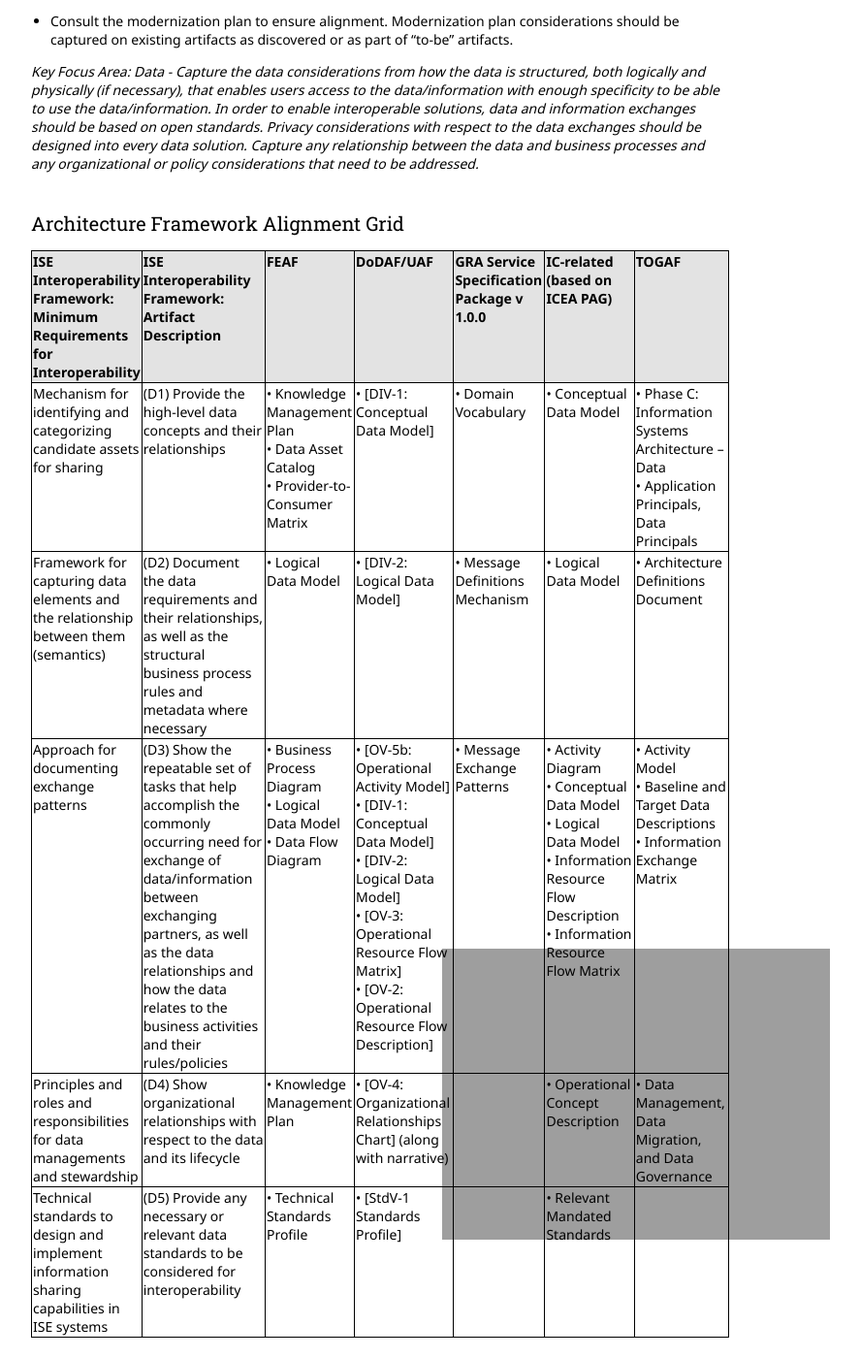
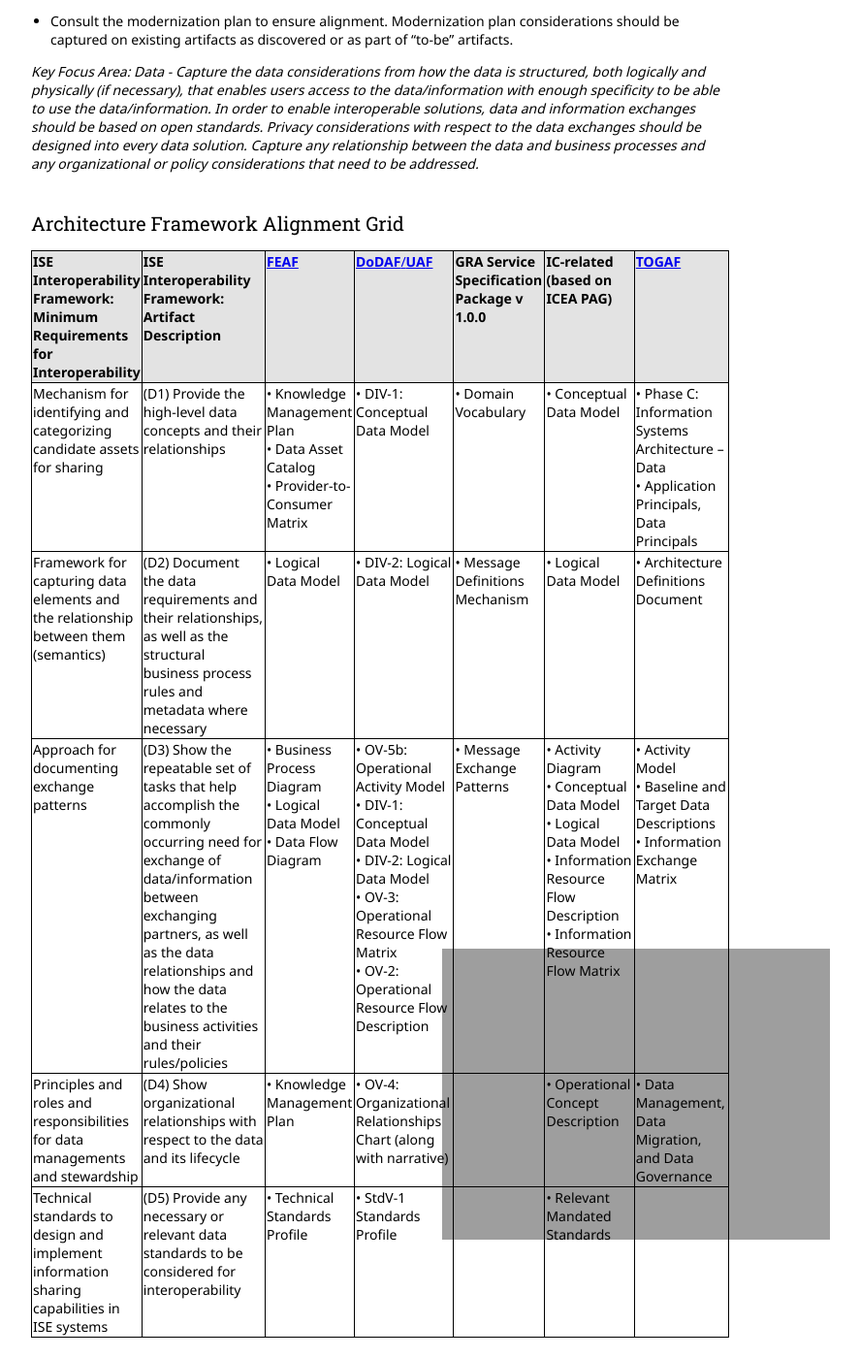
Before and after one commit to Project-Interoperability/project-interoperability.github.io, a Jekyll site: the page built from ref-arch-data.md, in a window 1280 px wide and 1400 px high, scrolled down 1353 px. Shown: the whole window at 97% size, without its empty margins (248-1135 px from the left). Built offline with Jekyll 4.4.1, drawn with Linux system fonts in a browser that asks for light colours; nearby versions of some CDN libraries; part of the change alters nothing that is shown.

```diff
--- a/ref-arch-data.md
+++ b/ref-arch-data.md
@@ -70,9 +70,9 @@ Other Data Domain Considerations:
 
 ## Architecture Framework Alignment Grid
 
-| **ISE Interoperability Framework: Minimum Requirements for Interoperability** | **ISE Interoperability Framework: Artifact Description** | **FEAF** | **DoDAF/UAF** | **GRA Service Specification Package v 1.0.0** | **IC-related (based on ICEA PAG)** | **TOGAF** |
-| Mechanism for identifying and categorizing candidate assets for sharing | (D1) Provide the high-level data concepts and their relationships | • Knowledge Management Plan <br/> • Data Asset Catalog <br/> • Provider-to-Consumer Matrix | • [DIV-1: Conceptual Data Model] | • Domain Vocabulary | •&nbsp;Conceptual Data Model | • Phase C: Information Systems Architecture – Data <br/> • Application Principals, Data Principals |
-| Framework for capturing data elements and the relationship between them (semantics) | (D2) Document the data requirements and their relationships, as well as the structural business process rules and metadata where necessary | • Logical Data Model | • [DIV-2: Logical Data Model] | • Message Definitions Mechanism | • Logical Data Model | • Architecture Definitions Document |
-| Approach for documenting exchange patterns | (D3) Show the repeatable set of tasks that help accomplish the commonly occurring need for exchange of data/information between exchanging partners, as well as the data relationships and how the data relates to the business activities and their rules/policies | • Business Process Diagram <br/> • Logical Data Model <br/> • Data Flow Diagram | • [OV-5b: Operational Activity Model] <br/> • [DIV-1: Conceptual Data Model] <br/> • [DIV-2: Logical Data Model] <br/> • [OV-3: Operational Resource Flow Matrix] <br/> • [OV-2: Operational Resource Flow Description] | • Message Exchange Patterns |  • Activity Diagram <br/> • Conceptual Data Model <br/> • Logical Data Model <br/> •&nbsp;Information Resource Flow Description <br/> •&nbsp;Information Resource Flow Matrix | • Activity Model <br/> • Baseline and Target Data Descriptions <br/> • Information Exchange Matrix |
-| Principles and roles and responsibilities for data managements and stewardship | (D4) Show organizational relationships with respect to the data and its lifecycle | • Knowledge Management Plan | • [OV-4: Organizational Relationships Chart] (along with narrative) | | •&nbsp;Operational Concept Description | • Data Management, Data Migration, and Data Governance |
-| Technical standards to design and implement information sharing capabilities in ISE systems | (D5) Provide any necessary or relevant data standards to be considered for interoperability | • Technical Standards Profile | • [StdV-1 Standards Profile] | | • Relevant Mandated Standards | |
+| **ISE Interoperability Framework: Minimum Requirements for Interoperability** | **ISE Interoperability Framework: Artifact Description** | [**FEAF**](http://www.whitehouse.gov/sites/default/files/omb/assets/egov_docs/common_approach_to-federal_ea.pdf) | [**DoDAF**/**UAF**](http://dodcio.defense.gov/dodaf20.aspx) | **GRA Service Specification Package v 1.0.0** | **IC-related (based on ICEA PAG)** | [**TOGAF**](http://pubs.opengroup.org/architecture/togaf9-doc/arch/) |
+| Mechanism for identifying and categorizing candidate assets for sharing | (D1) Provide the high-level data concepts and their relationships | • Knowledge Management Plan <br/> • Data Asset Catalog <br/> • Provider-to-Consumer Matrix | • DIV-1: Conceptual Data Model | • Domain Vocabulary | •&nbsp;Conceptual Data Model | • Phase C: Information Systems Architecture – Data <br/> • Application Principals, Data Principals |
+| Framework for capturing data elements and the relationship between them (semantics) | (D2) Document the data requirements and their relationships, as well as the structural business process rules and metadata where necessary | • Logical Data Model | • DIV-2: Logical Data Model | • Message Definitions Mechanism | • Logical Data Model | • Architecture Definitions Document |
+| Approach for documenting exchange patterns | (D3) Show the repeatable set of tasks that help accomplish the commonly occurring need for exchange of data/information between exchanging partners, as well as the data relationships and how the data relates to the business activities and their rules/policies | • Business Process Diagram <br/> • Logical Data Model <br/> • Data Flow Diagram | • OV-5b: Operational Activity Model <br/> • DIV-1: Conceptual Data Model <br/> • DIV-2: Logical Data Model <br/> • OV-3: Operational Resource Flow Matrix <br/> • OV-2: Operational Resource Flow Description | • Message Exchange Patterns |  • Activity Diagram <br/> • Conceptual Data Model <br/> • Logical Data Model <br/> •&nbsp;Information Resource Flow Description <br/> •&nbsp;Information Resource Flow Matrix | • Activity Model <br/> • Baseline and Target Data Descriptions <br/> • Information Exchange Matrix |
+| Principles and roles and responsibilities for data managements and stewardship | (D4) Show organizational relationships with respect to the data and its lifecycle | • Knowledge Management Plan | • OV-4: Organizational Relationships Chart (along with narrative) | | •&nbsp;Operational Concept Description | • Data Management, Data Migration, and Data Governance |
+| Technical standards to design and implement information sharing capabilities in ISE systems | (D5) Provide any necessary or relevant data standards to be considered for interoperability | • Technical Standards Profile | • StdV-1 Standards Profile | | • Relevant Mandated Standards | |
```
